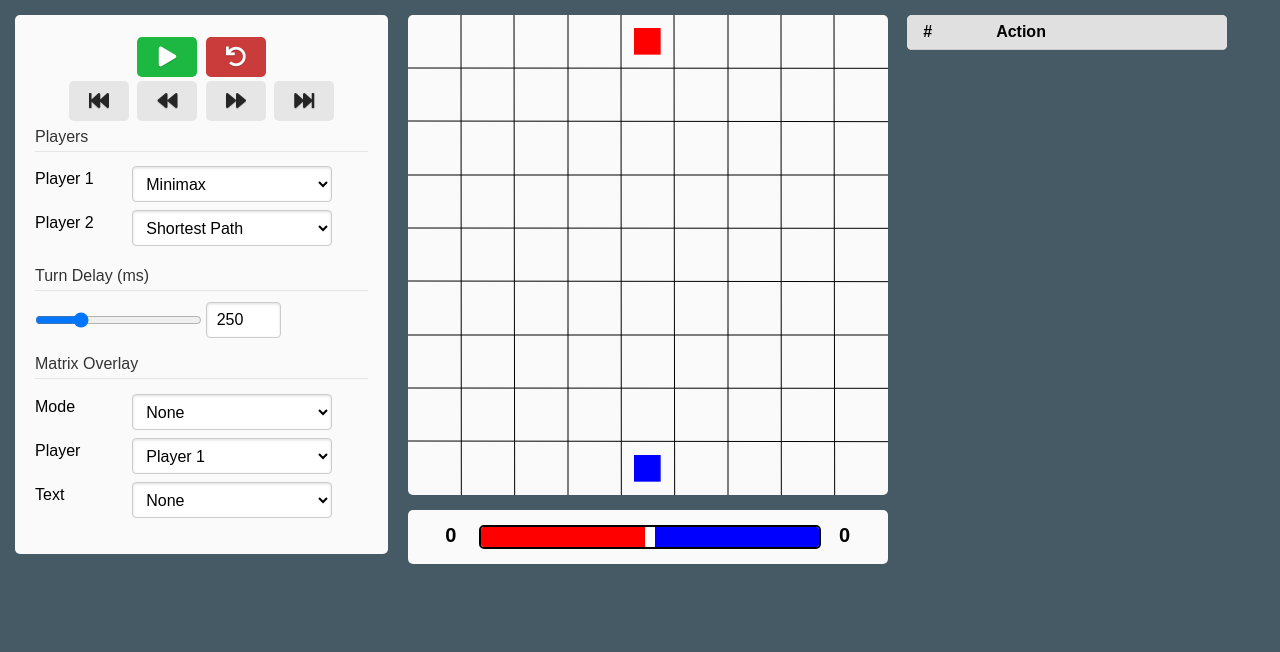
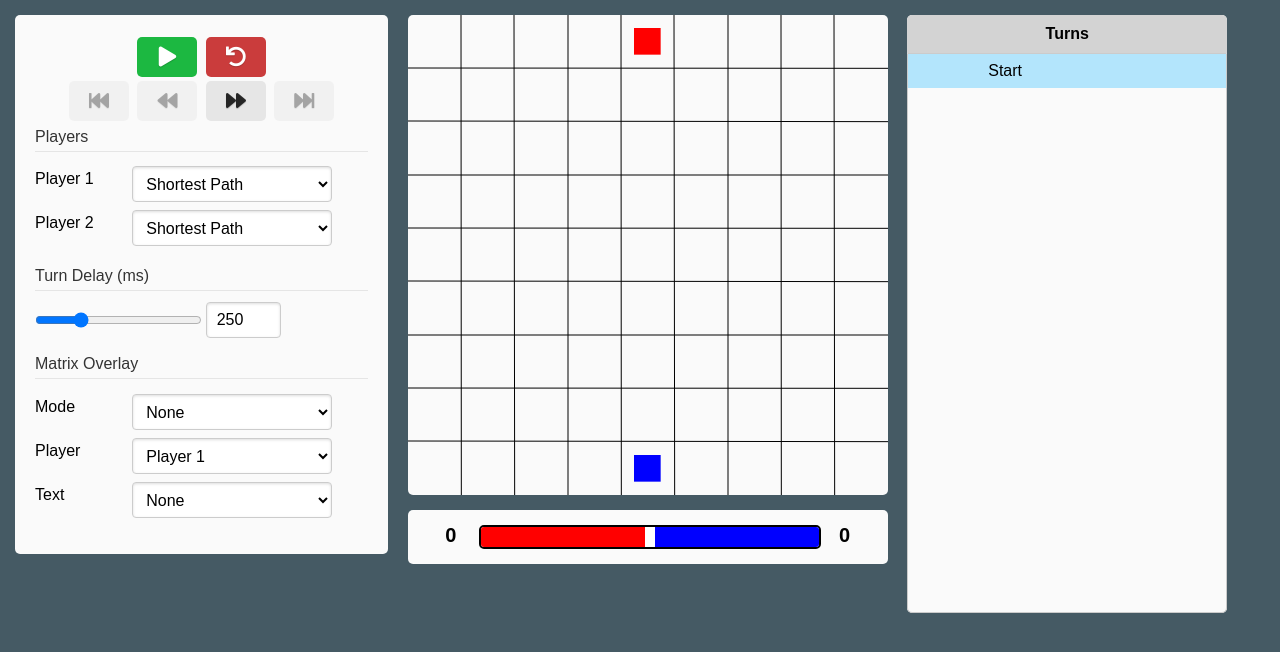
Before and after one commit to zack-hill/quoridor-web, a plain HTML site: page index.html in a window 1280 px wide. Drawn offline with nearby package versions, Linux system fonts and the light colour scheme.

Commit message:
Add turn navigation

```diff
--- a/index.html
+++ b/index.html
@@ -32,10 +32,10 @@
                     <button id="btn-reset" class="button-error pure-button nav-button" onclick="onReset()"><i class="fa fa-undo"></i></button>
                 </div>
                 <div class="pure-g pure-u-1" id="nav-buttons">
-                    <button id="btn-beginning" class="pure-button nav-button" onclick="onPlay()"><i class="fa fa-fast-backward"></i></button>
-                    <button id="btn-back" class="pure-button nav-button" onclick="onPlay()"><i class="fa fa-backward"></i></button>
-                    <button id="btn-foreword" class="pure-button nav-button" onclick="onPlay()"><i class="fa fa-forward"></i></button>
-                    <button id="btn-end" class="pure-button nav-button" onclick="onPlay()"><i class="fa fa-fast-forward"></i></button>
+                    <button id="btn-beginning" class="pure-button nav-button" onclick="onJumpToBeginning()"><i class="fa fa-fast-backward"></i></button>
+                    <button id="btn-back" class="pure-button nav-button" onclick="onBack()"><i class="fa fa-backward"></i></button>
+                    <button id="btn-foreword" class="pure-button nav-button" onclick="onForward()"><i class="fa fa-forward"></i></button>
+                    <button id="btn-end" class="pure-button nav-button" onclick="onJumpToEnd()"><i class="fa fa-fast-forward"></i></button>
                 </div>
                 <div class="pure-g pure-u-1 pure-form">
                     <fieldset id="turnDelayFieldset">
@@ -106,19 +106,13 @@
             </div>
         </div>
         <div class="pure-u-6-24 right-column unselectable panel">
+            <div class="table-header">Turns</div>
             <table class="pure-table pure-table-horizontal" id="turn-table" >
                 <colgroup>
                     <col span="1">
                     <col span="1">
                     <col span="1" style="width: 100%;">
                 </colgroup>
-                <thead>
-                    <tr>
-                        <th>#</th>
-                        <th></th>
-                        <th>Action</th>
-                    </tr>
-                </thead>
                 <tbody id="turn-table-body">
                 </tbody>
             </table>
--- a/script.js
+++ b/script.js
@@ -4,6 +4,8 @@ var turnDelay;
 var game;
 var isPlaying;
 var cancelToken = new Object();
+var currentTurnNumber = 0;
+var turnRows = [];
 
 function resizeCanvas() {
     canvas.width = canvas.clientWidth;
@@ -17,30 +19,102 @@ function onLoad() {
     turnDelay = document.getElementById("turnDelayValue").value;
 
     game = new Game();
-    setPlayer("minimax", 0)
+    setPlayer("shortest-path", 0)
     setPlayer("shortest-path", 1)
 
     window.addEventListener("resize", resizeCanvas, false);
     resizeCanvas();
+
+    onReset();
+}
+
+function setTurnNumber(turnNumber) {
+    currentTurnNumber = turnNumber;
+    if (currentTurnNumber == 0) {
+        document.getElementById("btn-beginning").classList.add("pure-button-disabled");
+        document.getElementById("btn-back").classList.add("pure-button-disabled");
+    } else {
+        document.getElementById("btn-beginning").classList.remove("pure-button-disabled");
+        document.getElementById("btn-back").classList.remove("pure-button-disabled");
+    }
+    if (currentTurnNumber == game.turns.length - 1) {
+        if (game.winningPlayerIndex != -1) {
+            document.getElementById("btn-foreword").classList.add("pure-button-disabled");
+        }
+        document.getElementById("btn-end").classList.add("pure-button-disabled");
+    } else {
+        document.getElementById("btn-end").classList.remove("pure-button-disabled");
+        document.getElementById("btn-foreword").classList.remove("pure-button-disabled");
+    }
+    for(let row of turnRows) {
+        row.classList.remove("selected");
+    }
+    turnRows[turnNumber].classList.add("selected");
+    turnRows[turnNumber].scrollIntoView({ block: 'nearest', inline: 'start' });
+}
+
+function onJumpToTurn(turnNumber) {
+    setIsPlaying(false);
+
+    setTurnNumber(turnNumber);
+
+    redraw();
+}
+
+function onJumpToBeginning() {
+    onJumpToTurn(0);
+}
+
+function onJumpToEnd() {
+    onJumpToTurn(game.turns.length - 1);
+}
+
+function onBack() {
+    if (currentTurnNumber == 0) {
+        return;
+    }
+    onJumpToTurn(currentTurnNumber - 1);
+}
+
+function onForward() {
+    if (currentTurnNumber == game.turns.length - 1) {
+        if (game.winningPlayerIndex != -1) {
+            return;
+        } else {
+            game.takeTurn();
+        }
+    }
+    onJumpToTurn(currentTurnNumber + 1);
 }
 
 function insertTurnRow(turnNumber, message) {
     let turnTableBody = document.getElementById("turn-table-body");
     let row = turnTableBody.insertRow();
+    row.onclick = function () { onJumpToTurn(turnNumber); };
 
-    var div = document.createElement("div");
-    div.className = turnNumber % 2 == 1 ? "player-chip-1" : "player-chip-2";
+    if (turnNumber == 0) {
+        row.insertCell(0);
+        row.insertCell(1);
+        row.insertCell(2).innerHTML = message;
+    } else {
+        var div = document.createElement("div");
+        div.className = turnNumber % 2 == 1 ? "player-chip-1" : "player-chip-2";
+        row.insertCell(0).innerHTML = turnNumber;
+        row.insertCell(1).appendChild(div);
+        row.insertCell(2).innerHTML = message;
+    }
 
-    row.insertCell(0).innerHTML = turnNumber;
-    row.insertCell(1).appendChild(div);
-    row.insertCell(2).innerHTML = message;
+    turnRows.push(row);
 }
 
 async function gameLoop(cancelToken) {
-    while (game.winningPlayerIndex == -1) {
-        let turn = game.takeTurn();
+    while (!(currentTurnNumber == game.turns.length - 1 && game.winningPlayerIndex != -1)) {
+        if (currentTurnNumber == game.turns.length - 1) {
+            let turn = game.takeTurn();
+            insertTurnRow(currentTurnNumber + 1, turn.action.toString());
+        }
 
-        insertTurnRow(game.turns.length - 1, turn.action.toString());
+        setTurnNumber(currentTurnNumber + 1);
 
         redraw()
 
@@ -52,7 +126,6 @@ async function gameLoop(cancelToken) {
         }
     }
     setIsPlaying(false);
-    console.log("Player " + (game.winningPlayerIndex + 1) + " Wins!");
 }
 
 function setIsPlaying(value) {
@@ -81,12 +154,18 @@ function setPlayer(value, index) {
 
 function onReset() {
     setIsPlaying(false);
-    game.reset();
-    redraw();
+
+    // Reset turn information
+    turnRows = [];
     let turnTableBody = document.getElementById("turn-table-body");
     while (turnTableBody.hasChildNodes()) {
         turnTableBody.removeChild(turnTableBody.lastChild);
     }
+    insertTurnRow(0, "Start");
+    setTurnNumber(0);
+
+    game.reset();
+    redraw();
 }
 
 function onDelayChange(value) {
@@ -96,7 +175,7 @@ function onDelayChange(value) {
 }
 
 function redraw() {
-    let boardState = game.turns[game.turns.length - 1].boardState;
+    let boardState = game.turns[currentTurnNumber].boardState;
     draw(boardState);
     updateDistanceMeter(boardState);
 }
@@ -138,7 +217,7 @@ function draw(boardState) {
                 }
                 else {
                     let scaledColor = Math.floor(230 - value / maxValue * 175);
-                    ctx.fillStyle = "#00" + ("0" +(scaledColor).toString(16)).substr(-2) + "00";
+                    ctx.fillStyle = "#00" + ("0" + (scaledColor).toString(16)).substr(-2) + "00";
                 }
 
                 let offset = new Vector(cellWidth * x, cellHeight * (8 - y));
@@ -169,7 +248,7 @@ function draw(boardState) {
                 for (let x = 0; x < 9; x++) {
                     let value = debugMatrixP2.getValue(x, y);
                     let offset = new Vector(cellWidth * x, cellHeight * (8 - y));
-                    ctx.fillText(value, offset.x  + 4, offset.y + cellHeight - 4);
+                    ctx.fillText(value, offset.x + 4, offset.y + cellHeight - 4);
                 }
             }
         }
@@ -229,8 +308,8 @@ function updateDistanceMeter(boardState) {
     let p2Dist = boardState.getDistanceMatrix(1).getValue(boardState.playerPositions[1].x, boardState.playerPositions[1].y);
     let diff = p1Dist - p2Dist;
     document.getElementById("distance-meter").value = diff;
-    document.getElementById("distance-meter-label-left").textContent  = diff;
-    document.getElementById("distance-meter-label-right").textContent  = -diff;
+    document.getElementById("distance-meter-label-left").textContent = diff;
+    document.getElementById("distance-meter-label-right").textContent = -diff;
 
     distCanvas.width = distCanvas.clientWidth;
     var ctx = distCanvas.getContext("2d");
--- a/style.css
+++ b/style.css
@@ -58,12 +58,22 @@ select {
     width: 75px;
 }
 
+.table-header {
+    background-color: lightgray;
+    border-top-left-radius: 5px;
+    border-top-right-radius: 5px;
+    font-weight: bold;
+    padding: 10px;
+    text-align: center;
+}
+
 #turn-table {
-    border-style: none;
-    border-radius: 5px;
+    border-bottom-left-radius: 5px;
+    border-bottom-right-radius: 5px;
     display: inline-block;
-    overflow-y: scroll;
+    overflow-y: auto;
     width: 100%;
+    height: 70%;
 }
 
 #text-column {
@@ -154,3 +164,7 @@ select {
     display: inline-block;
     line-height: 20px;
 }
+
+.selected {
+    background-color: #b3e5fc;
+}
```
